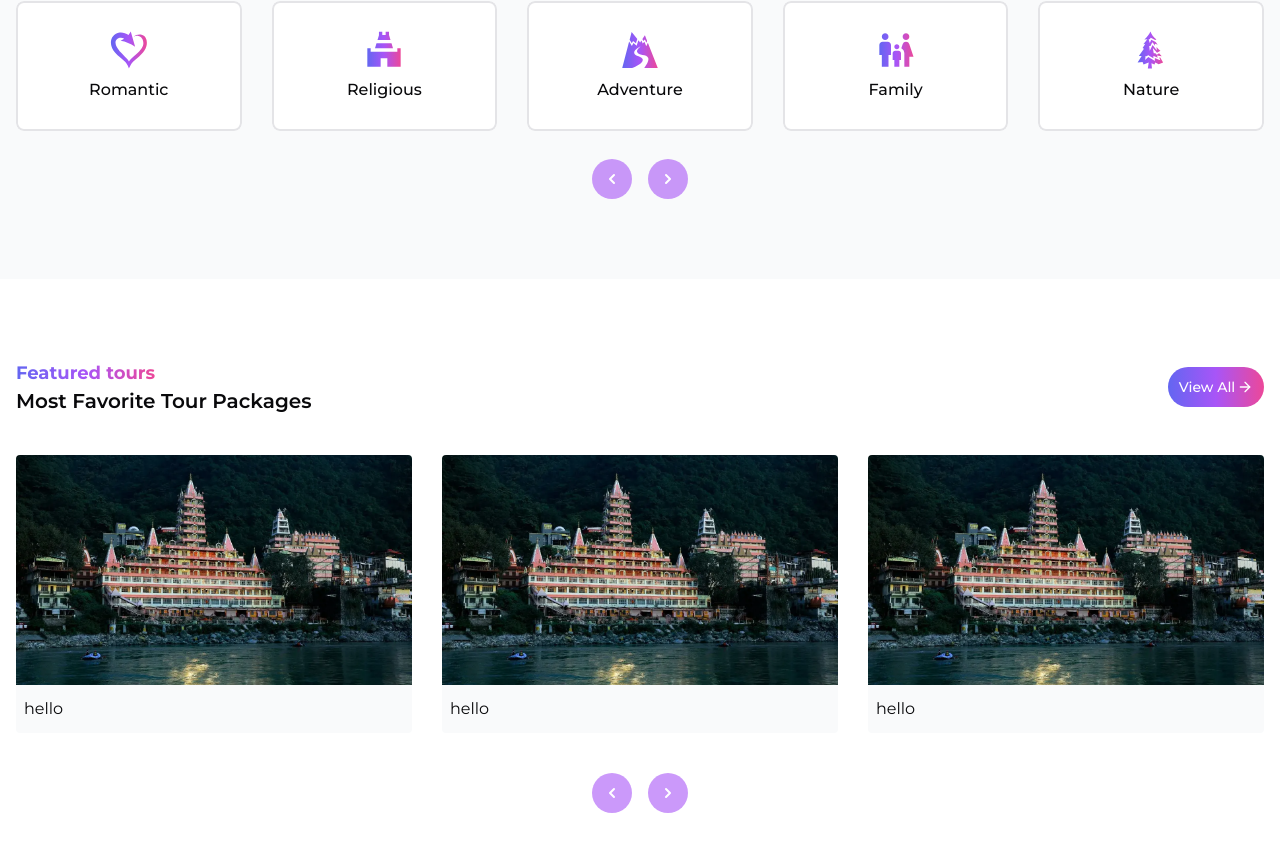
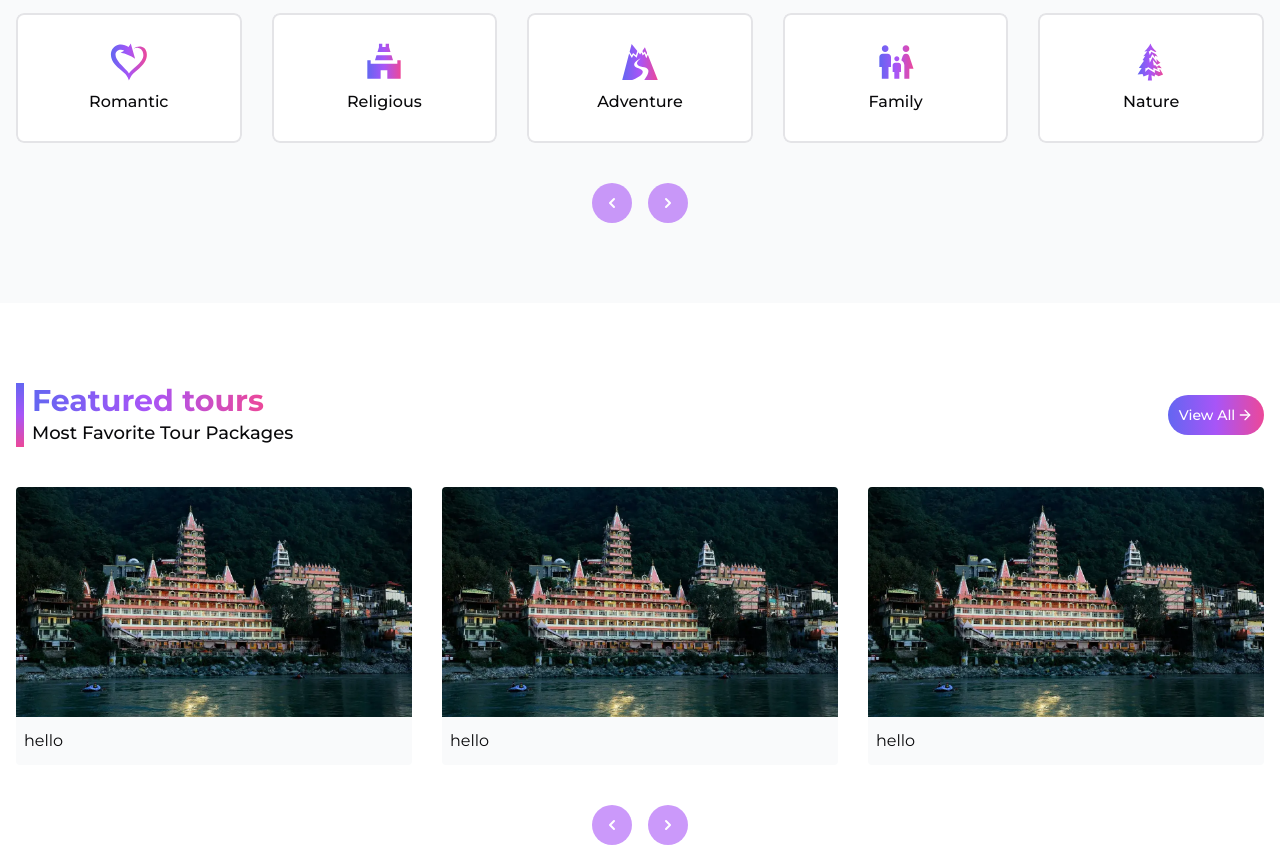
Before and after one commit to diwakarjha554/tth-frontend-netlify, a Next.js app: page / in a window 1280 px wide. Shown: the part 971-1820 px from the top of the page. Built offline with nearby package versions, Linux system fonts and the light colour scheme.

Commit message:
ui components updated

```diff
--- a/components/home/home-packages/index.tsx
+++ b/components/home/home-packages/index.tsx
@@ -13,6 +13,8 @@ import type { Swiper as SwiperType } from 'swiper';
 import { Navigation } from 'swiper/modules';
 import 'swiper/css';
 import 'swiper/css/navigation';
+import SectionHeading from '@/components/ui/section-heading';
+import SwiperButtons from '@/components/ui/swiper-buttons';
 
 const HomePackages = () => {
     const cards = CardData;
@@ -43,13 +45,8 @@ const HomePackages = () => {
     return (
         <Section className="py-20">
             <Container className="w-full">
-                <div className='flex justify-between items-center'>
-                    <div>
-                        <h1 className="font-bold bg-gradient-to-r from-indigo-500 via-purple-500 to-pink-500 text-transparent bg-clip-text w-fit text-lg">
-                            Featured tours
-                        </h1>
-                        <h1 className="font-semibold text-xl">Most Favorite Tour Packages</h1>
-                    </div>
+                <div className="flex justify-between items-center">
+                    <SectionHeading mainHeading="Featured tours" subHeading="Most Favorite Tour Packages" />
                     <Link
                         href="/packages"
                         className="flex items-center gap-[2px] text-white bg-gradient-to-r from-indigo-500 via-purple-500 to-pink-500 rounded-3xl hover:scale-105 transition-all ease-in-out duration-500 h-10 min-w-24 justify-center"
@@ -75,20 +72,10 @@ const HomePackages = () => {
                         ))}
                     </Swiper>
                 </div>
-                <div className="flex justify-center gap-4 mt-10">
-                    <button
-                        className="p-3 transition-colors bg-purple-500/[0.6] dark:bg-purple-500/[0.3] text-white rounded-full w-10 h-10 flex items-center justify-center text-xl duration-300 hover:bg-purple-500/[0.8] dark:hover:bg-purple-500/[0.5]"
-                        onClick={() => swiperRef.current?.slidePrev()}
-                    >
-                        <FiChevronLeft size={24} strokeWidth={3} />
-                    </button>
-                    <button
-                        className="p-3 transition-colors bg-purple-500/[0.6] dark:bg-purple-500/[0.3] text-white rounded-full w-10 h-10 flex items-center justify-center text-xl duration-300 hover:bg-purple-500/[0.8] dark:hover:bg-purple-500/[0.5]"
-                        onClick={() => swiperRef.current?.slideNext()}
-                    >
-                        <FiChevronRight size={24} strokeWidth={3} />
-                    </button>
-                </div>
+                <SwiperButtons
+                    swiperLeftFunction={() => swiperRef.current?.slidePrev()}
+                    swiperRightFunction={() => swiperRef.current?.slideNext()}
+                />
             </Container>
         </Section>
     );
--- a/components/home/select-theme/index.tsx
+++ b/components/home/select-theme/index.tsx
@@ -2,17 +2,13 @@ import Container from '@/components/ui/features/Container';
 import Section from '@/components/ui/features/Section';
 import React from 'react';
 import ThemeCarousel from './theme-carousel';
+import SectionHeading from '@/components/ui/section-heading';
 
 const SelectTheme = () => {
     return (
         <Section className="bg-gray-50 dark:bg-[#111111] py-20">
             <Container className="w-full">
-                <div>
-                    <h1 className="font-bold bg-gradient-to-r from-indigo-500 via-purple-500 to-pink-500 text-transparent bg-clip-text w-fit">
-                        Select Theme
-                    </h1>
-                    <h1 className="font-semibold text-lg">Browse packages through THEMES</h1>
-                </div>
+                <SectionHeading mainHeading='Select Theme' subHeading='Browse packages through THEMES'/>
                 <ThemeCarousel />
             </Container>
         </Section>
--- a/components/home/select-theme/theme-carousel/index.tsx
+++ b/components/home/select-theme/theme-carousel/index.tsx
@@ -10,6 +10,7 @@ import { Navigation } from 'swiper/modules';
 import 'swiper/css';
 import 'swiper/css/navigation';
 import GradientIcon from '@/components/ui/features/GradientIcon';
+import SwiperButtons from '@/components/ui/swiper-buttons';
 
 const ThemeCarousel = () => {
     const cards = CardData;
@@ -58,20 +59,10 @@ const ThemeCarousel = () => {
                     </SwiperSlide>
                 ))}
             </Swiper>
-            <div className="flex justify-center gap-4 mt-7">
-                <button
-                    className="p-3 transition-colors bg-purple-500/[0.6] dark:bg-purple-500/[0.3] text-white rounded-full w-10 h-10 flex items-center justify-center text-xl duration-200 hover:bg-purple-500/[0.8] dark:hover:bg-purple-500/[0.5]"
-                    onClick={() => swiperRef.current?.slidePrev()}
-                >
-                    <FiChevronLeft size={24} strokeWidth={3}/>
-                </button>
-                <button
-                    className="p-3 transition-colors bg-purple-500/[0.6] dark:bg-purple-500/[0.3] text-white rounded-full w-10 h-10 flex items-center justify-center text-xl duration-200 hover:bg-purple-500/[0.8] dark:hover:bg-purple-500/[0.5]"
-                    onClick={() => swiperRef.current?.slideNext()}
-                >
-                    <FiChevronRight size={24} strokeWidth={3}/>
-                </button>
-            </div>
+            <SwiperButtons
+                swiperLeftFunction={() => swiperRef.current?.slidePrev()}
+                swiperRightFunction={() => swiperRef.current?.slideNext()}
+            />
         </div>
     );
 };
--- /dev/null
+++ b/components/ui/section-heading/index.tsx
@@ -0,0 +1,22 @@
+import React from 'react';
+
+interface SectionHeadingProps {
+    mainHeading?: string;
+    subHeading?: string;
+};
+
+const SectionHeading: React.FC<SectionHeadingProps> = ({ mainHeading, subHeading }) => {
+    return (
+        <div className="flex gap-2">
+            <div className="bg-gradient-to-b from-indigo-500 via-purple-500 to-pink-500 w-2"></div>
+            <div>
+                <h1 className="bg-gradient-to-r from-indigo-500 via-purple-500 to-pink-500 text-transparent bg-clip-text w-fit text-2xl md:text-3xl font-bold">
+                    { mainHeading }
+                </h1>
+                <h1 className="text-sm md:text-base lg:text-lg font-medium">{ subHeading }</h1>
+            </div>
+        </div>
+    );
+};
+
+export default SectionHeading;
--- /dev/null
+++ b/components/ui/swiper-buttons/index.tsx
@@ -0,0 +1,40 @@
+import React from 'react';
+import { FiChevronLeft, FiChevronRight } from 'react-icons/fi';
+
+interface SwiperButtonProps {
+    onClick: () => void;
+}
+
+interface SwiperButtonsProps {
+    swiperLeftFunction: () => void;
+    swiperRightFunction: () => void;
+}
+
+export const SwiperLeftButton: React.FC<SwiperButtonProps> = ({ onClick  }) => (
+    <button
+        className="p-3 transition-colors bg-purple-500/60 dark:bg-purple-500/30 text-white rounded-full w-10 h-10 flex items-center justify-center text-xl duration-300 hover:bg-purple-500/80 dark:hover:bg-purple-500/50"
+        onClick={onClick }
+    >
+        <FiChevronLeft size={24} strokeWidth={3} />
+    </button>
+);
+
+export const SwiperRightButton: React.FC<SwiperButtonProps> = ({ onClick  }) => (
+    <button
+        className="p-3 transition-colors bg-purple-500/60 dark:bg-purple-500/30 text-white rounded-full w-10 h-10 flex items-center justify-center text-xl duration-300 hover:bg-purple-500/80 dark:hover:bg-purple-500/50"
+        onClick={onClick }
+    >
+        <FiChevronRight size={24} strokeWidth={3} />
+    </button>
+);
+
+const SwiperButtons: React.FC<SwiperButtonsProps> = ({ swiperLeftFunction, swiperRightFunction }) => {
+    return (
+        <div className="flex justify-center gap-4 mt-10">
+            <SwiperLeftButton onClick={swiperLeftFunction} />
+            <SwiperRightButton onClick={swiperRightFunction} />
+        </div>
+    );
+};
+
+export default SwiperButtons;
```
